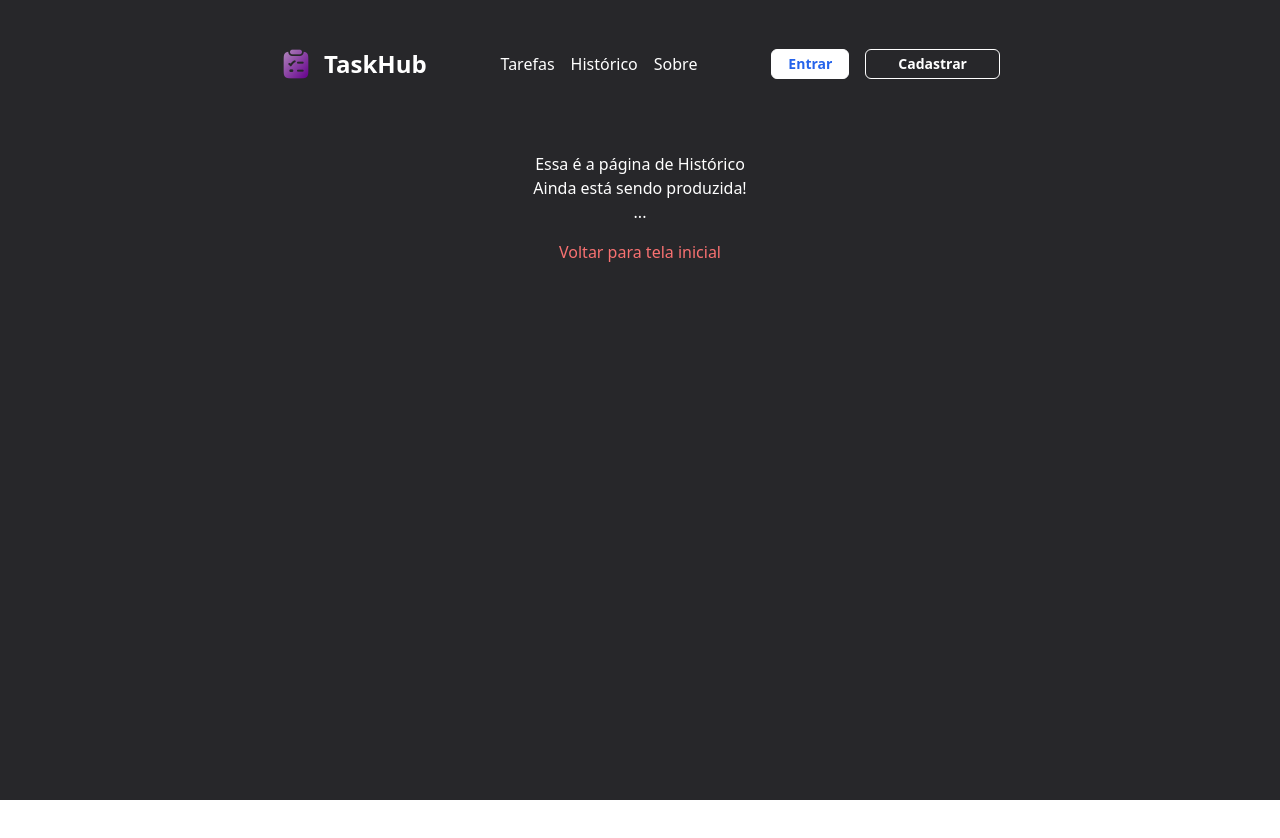
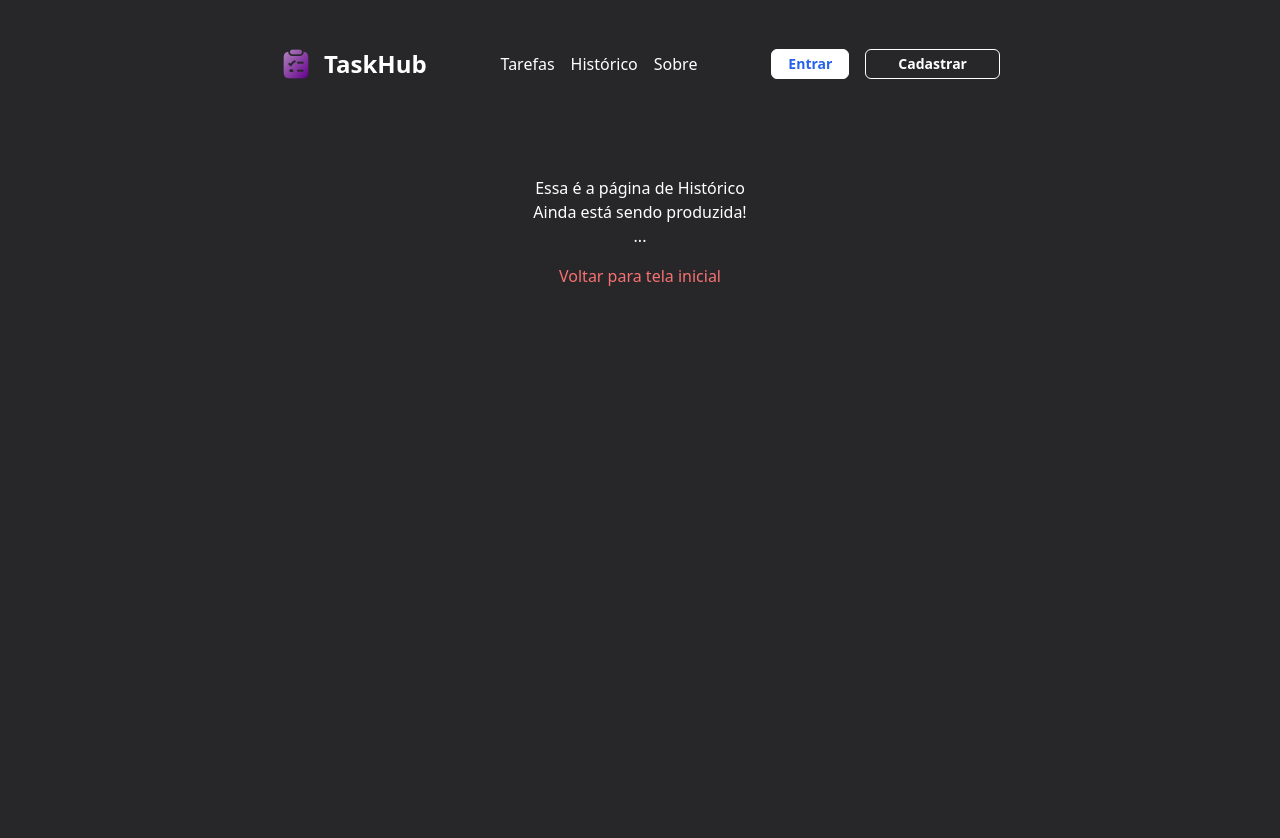
Before and after one commit to brunohro/TaskHub, a React (Vite) app: page /Historico in a window 1280 px wide. Shown: the top 838 px of the page. Before the commit the page ends 800 px from the top, so only its background shows below. Built offline with nearby package versions, Linux system fonts and the light colour scheme.

Commit message:
Add animation to history and task pages

```diff
--- a/src/pages/Historico.tsx
+++ b/src/pages/Historico.tsx
@@ -1,11 +1,18 @@
 import { useNavigate } from "react-router-dom";
 import Header from "../components/Header";
+import { motion } from "framer-motion";
 
 function Historico() {
   const navigate = useNavigate();
   return (
     <div className="bg-zinc-800 min-h-screen text-white px-6 pt-4">
       <Header />
+      <motion.div
+        className="min-h-screen text-white p-6"
+        initial={{ opacity: 0 }}
+        animate={{ opacity: 1 }}
+        transition={{ duration: 1.0 }}
+      >
         <div className="text-center max-w-md mx-auto rounded-lg py-10">
           <h2>Essa é a página de Histórico</h2>
           <p>Ainda está sendo produzida!</p>
@@ -19,6 +26,7 @@ function Historico() {
             </button>
           </div>
         </div>
+      </motion.div>
     </div>
   );
 }
--- a/src/pages/Tarefas.tsx
+++ b/src/pages/Tarefas.tsx
@@ -1,11 +1,18 @@
 import { useNavigate } from "react-router-dom";
 import Header from "../components/Header";
+import { motion } from "framer-motion";
 
 function Tarefas() {
   const navigate = useNavigate();
   return (
     <div className="bg-zinc-800 min-h-screen text-white px-6 pt-4">
       <Header />
+      <motion.div
+        className="min-h-screen text-white p-6"
+        initial={{ opacity: 0 }}
+        animate={{ opacity: 1 }}
+        transition={{ duration: 1.0 }}
+      >
         <div className="text-center max-w-md mx-auto rounded-lg py-10">
           <h2>Essa é a página de tarefas</h2>
           <p>Ainda está sendo produzida!</p>
@@ -19,6 +26,7 @@ function Tarefas() {
             </button>
           </div>
         </div>
+      </motion.div>
     </div>
   );
 }
```
Lines whose indentation alone changed are shown as unchanged.
